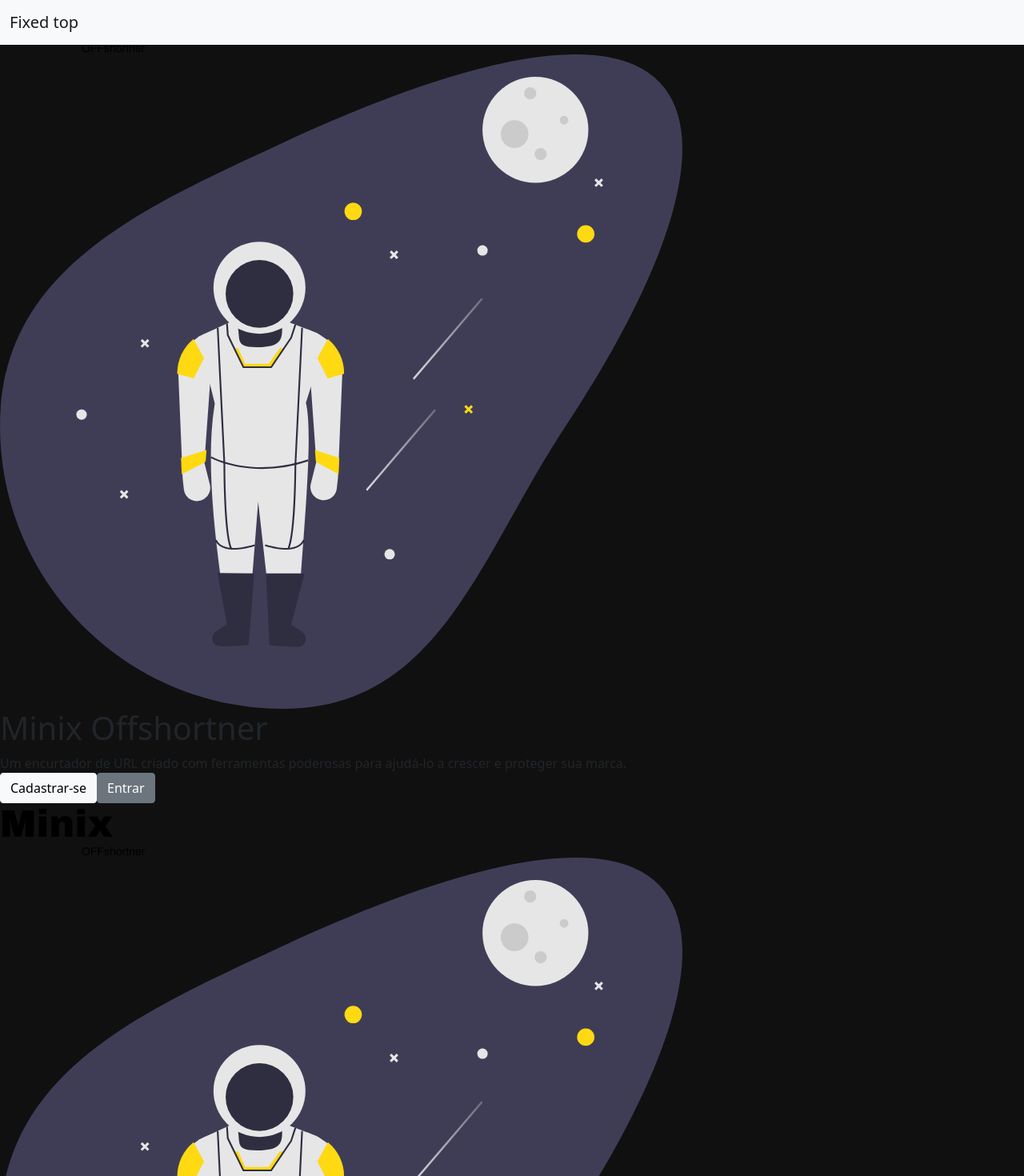
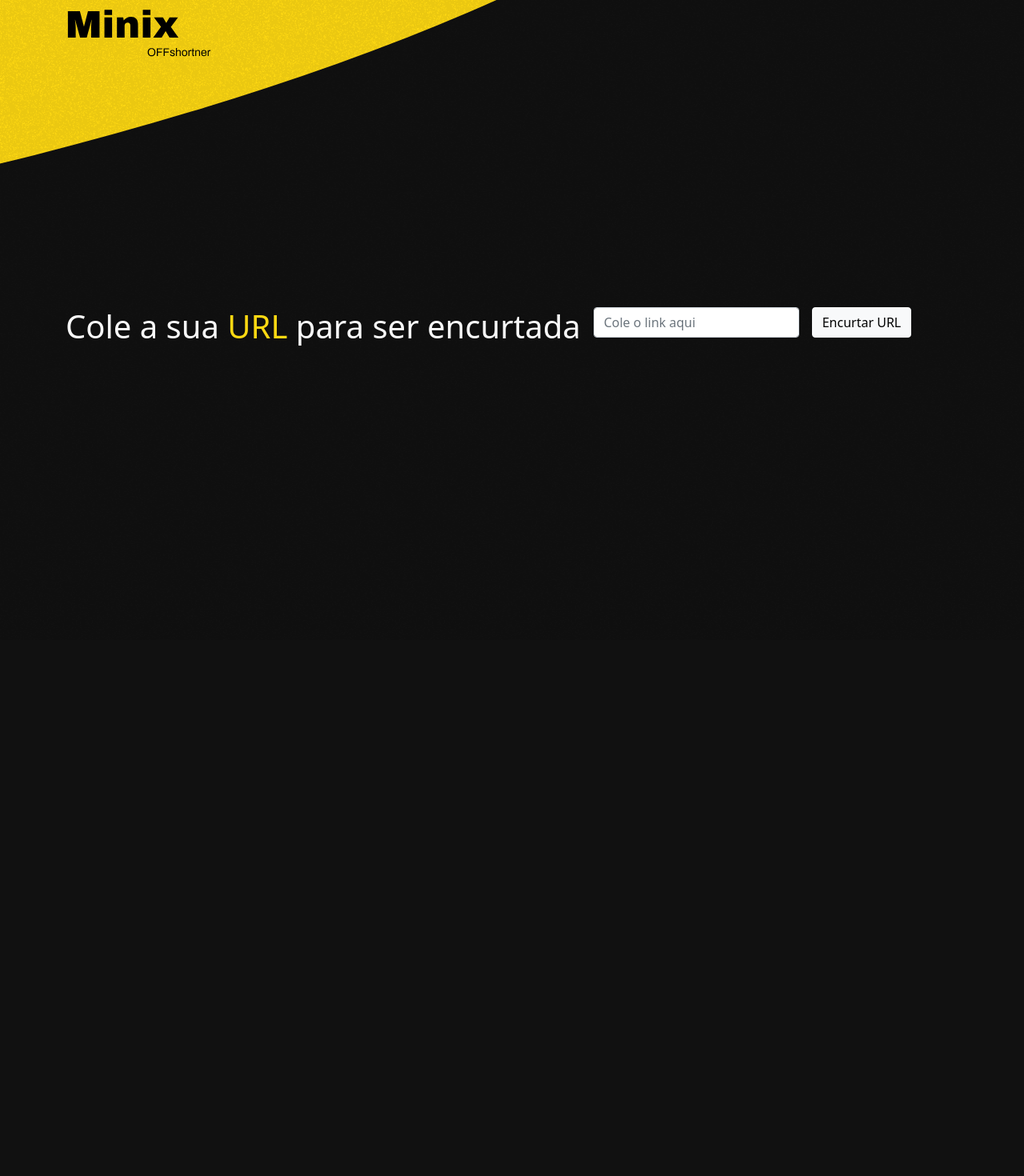
Before and after one commit to Nixoff/minixoff, an Angular app: page /shortner in a window 1280 px wide. Shown: the top 1470 px of the page at 80% size. After the commit the page ends 800 px from the top, so only its background shows below. Built offline with nearby package versions, Linux system fonts and the light colour scheme.

Commit message:
shortner meia boca

```diff
--- a/src/app/core/navbar/navbar.component.css
+++ b/src/app/core/navbar/navbar.component.css
@@ -0,0 +1,27 @@
+.yellow__wall {
+  width: 165%;
+  height: 58vh;
+  position: absolute;
+  background: #FFD912;
+  top: -30%;
+  border-radius: 100%;
+  right: 26%;
+  transform: rotate(347deg);
+  background-image: url("../../../assets/imgs/rectangle.png");
+}
+
+.parede-amarela{
+  margin-bottom: 100%;
+}
+
+.navbar-brand{
+  position: absolute;
+  z-index: 1;
+}
+
+
+@media (min-width: 1200px) {
+  .parede-amarela{
+    margin-bottom: 30%;
+}
+}
--- a/src/app/core/navbar/navbar.component.html
+++ b/src/app/core/navbar/navbar.component.html
@@ -1,5 +1,10 @@
-<nav class="navbar fixed-top navbar-light bg-light">
-  <div class="container-fluid">
-    <a class="navbar-brand" href="#">Fixed top</a>
-  </div>
-</nav>
+
+<div class="container">
+  <a class="navbar-brand" href="#">
+    <img src="../../../assets/imgs/logo_preta.svg" alt="PORRA">
+  </a>
+</div>
+
+<div class="container parede-amarela">
+  <div class="yellow__wall"></div>
+</div>
--- a/src/app/shortner/shortner.component.css
+++ b/src/app/shortner/shortner.component.css
@@ -0,0 +1,10 @@
+.titulo{
+  color: #f8f8f8;
+}
+.__url{
+  color: #FFD912;
+}
+
+.form-control:focus {
+  color: #000000 !important;
+}
--- a/src/app/shortner/shortner.component.html
+++ b/src/app/shortner/shortner.component.html
@@ -1,144 +1,18 @@
 <app-navbar></app-navbar>
 
+<div class="container">
 
-<div class="yellow__wall"></div>
+  <form class="row g-3">
+    <div class="col-auto">
+      <h1 class="titulo">Cole a sua <span class="__url">URL</span> para ser encurtada</h1>
+    </div>
+    <div class="col-auto">
+      <label for="inputPassword2" class="visually-hidden">URL</label>
+      <input type="text" class="form-control" id="inputPassword2" placeholder="Cole o link aqui">
+    </div>
+    <div class="col-auto">
+      <button type="submit" class="btn btn-light mb-3">Encurtar URL</button>
+    </div>
+  </form>
 
-<img class="hero mobi" src="../../assets/imgs/logo_preta.png" alt="">
-<img class="hero desk" src="../../assets/imgs/logo_amarelo.svg" alt="" style="display: none;">
-
-
-<div class="wrapper-desk" style="display: none;">
-  <h1 class="titulo">
-    Aqui <span class="vctem">você tem</span> controle total sobre seus <span class="span__wrapper-desk">links</span> 🔗
-  </h1>
-  <p class="texto">Um encurtador de URL criado com ferramentas poderosas para ajudá-lo a crescer e proteger sua marca.</p>
-
-  <div class="buttons__registraion-desk">
-    <button type="button" class="btn btn-light" [routerLink]="['/signup']" >Cadastrar-se</button>
-    <button type="button" class="btn btn-secondary"[routerLink]="['/login']">Entrar</button>
-  </div>
 </div>
-
-
-<div class="hero astro">
-  <img src="../../assets/imgs/space.svg" class="img-fluid" alt="Ilustração de um astronauto no espaço, proximo a lua e com algumas estrelas em sua volta.">
-</div>
-
-<div class="wrapper">
-  <h1 class="title__body"><span class="title__body-span_left">Minix Off</span><span class="title__body-span">shortner</span></h1>
-  <p>Um encurtador de URL criado com ferramentas poderosas para ajudá-lo a crescer e proteger sua marca.</p>
-</div>
-
-
-<div class="buttons__registraion">
-  <button type="button" class="btn btn-light" [routerLink]="['/signup']" >Cadastrar-se</button>
-  <button type="button" class="btn btn-secondary" [routerLink]="['/login']">Entrar</button>
-</div>
-
-
-
-<div class="yellow__wall"></div>
-
-<img class="hero mobi" src="../../assets/imgs/logo_preta.png" alt="">
-<img class="hero desk" src="../../assets/imgs/logo_amarelo.svg" alt="" style="display: none;">
-
-
-<div class="wrapper-desk" style="display: none;">
-  <h1 class="titulo">
-    Aqui <span class="vctem">você tem</span> controle total sobre seus <span class="span__wrapper-desk">links</span> 🔗
-  </h1>
-  <p class="texto">Um encurtador de URL criado com ferramentas poderosas para ajudá-lo a crescer e proteger sua marca.</p>
-
-  <div class="buttons__registraion-desk">
-    <button type="button" class="btn btn-light" [routerLink]="['/signup']" >Cadastrar-se</button>
-    <button type="button" class="btn btn-secondary"[routerLink]="['/login']">Entrar</button>
-  </div>
-</div>
-
-
-<div class="hero astro">
-  <img src="../../assets/imgs/space.svg" class="img-fluid" alt="Ilustração de um astronauto no espaço, proximo a lua e com algumas estrelas em sua volta.">
-</div>
-
-<div class="wrapper">
-  <h1 class="title__body"><span class="title__body-span_left">Minix Off</span><span class="title__body-span">shortner</span></h1>
-  <p>Um encurtador de URL criado com ferramentas poderosas para ajudá-lo a crescer e proteger sua marca.</p>
-</div>
-
-
-<div class="buttons__registraion">
-  <button type="button" class="btn btn-light" [routerLink]="['/signup']" >Cadastrar-se</button>
-  <button type="button" class="btn btn-secondary" [routerLink]="['/login']">Entrar</button>
-</div>
-
-
-
-<div class="yellow__wall"></div>
-
-<img class="hero mobi" src="../../assets/imgs/logo_preta.png" alt="">
-<img class="hero desk" src="../../assets/imgs/logo_amarelo.svg" alt="" style="display: none;">
-
-
-<div class="wrapper-desk" style="display: none;">
-  <h1 class="titulo">
-    Aqui <span class="vctem">você tem</span> controle total sobre seus <span class="span__wrapper-desk">links</span> 🔗
-  </h1>
-  <p class="texto">Um encurtador de URL criado com ferramentas poderosas para ajudá-lo a crescer e proteger sua marca.</p>
-
-  <div class="buttons__registraion-desk">
-    <button type="button" class="btn btn-light" [routerLink]="['/signup']" >Cadastrar-se</button>
-    <button type="button" class="btn btn-secondary"[routerLink]="['/login']">Entrar</button>
-  </div>
-</div>
-
-
-<div class="hero astro">
-  <img src="../../assets/imgs/space.svg" class="img-fluid" alt="Ilustração de um astronauto no espaço, proximo a lua e com algumas estrelas em sua volta.">
-</div>
-
-<div class="wrapper">
-  <h1 class="title__body"><span class="title__body-span_left">Minix Off</span><span class="title__body-span">shortner</span></h1>
-  <p>Um encurtador de URL criado com ferramentas poderosas para ajudá-lo a crescer e proteger sua marca.</p>
-</div>
-
-
-<div class="buttons__registraion">
-  <button type="button" class="btn btn-light" [routerLink]="['/signup']" >Cadastrar-se</button>
-  <button type="button" class="btn btn-secondary" [routerLink]="['/login']">Entrar</button>
-</div>
-
-
-
-<div class="yellow__wall"></div>
-
-<img class="hero mobi" src="../../assets/imgs/logo_preta.png" alt="">
-<img class="hero desk" src="../../assets/imgs/logo_amarelo.svg" alt="" style="display: none;">
-
-
-<div class="wrapper-desk" style="display: none;">
-  <h1 class="titulo">
-    Aqui <span class="vctem">você tem</span> controle total sobre seus <span class="span__wrapper-desk">links</span> 🔗
-  </h1>
-  <p class="texto">Um encurtador de URL criado com ferramentas poderosas para ajudá-lo a crescer e proteger sua marca.</p>
-
-  <div class="buttons__registraion-desk">
-    <button type="button" class="btn btn-light" [routerLink]="['/signup']" >Cadastrar-se</button>
-    <button type="button" class="btn btn-secondary"[routerLink]="['/login']">Entrar</button>
-  </div>
-</div>
-
-
-<div class="hero astro">
-  <img src="../../assets/imgs/space.svg" class="img-fluid" alt="Ilustração de um astronauto no espaço, proximo a lua e com algumas estrelas em sua volta.">
-</div>
-
-<div class="wrapper">
-  <h1 class="title__body"><span class="title__body-span_left">Minix Off</span><span class="title__body-span">shortner</span></h1>
-  <p>Um encurtador de URL criado com ferramentas poderosas para ajudá-lo a crescer e proteger sua marca.</p>
-</div>
-
-
-<div class="buttons__registraion">
-  <button type="button" class="btn btn-light" [routerLink]="['/signup']" >Cadastrar-se</button>
-  <button type="button" class="btn btn-secondary" [routerLink]="['/login']">Entrar</button>
-</div>
```
Also changed, not shown: src/assets/imgs/logo_preta.svg (added).
